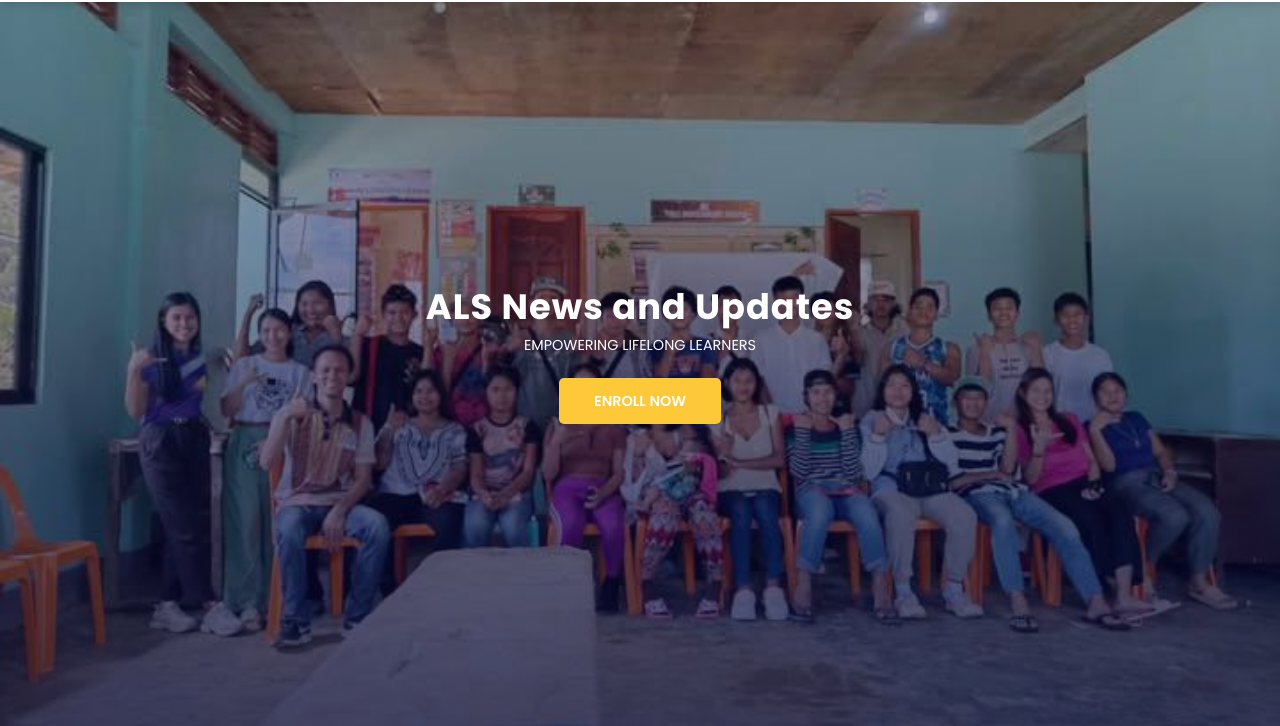
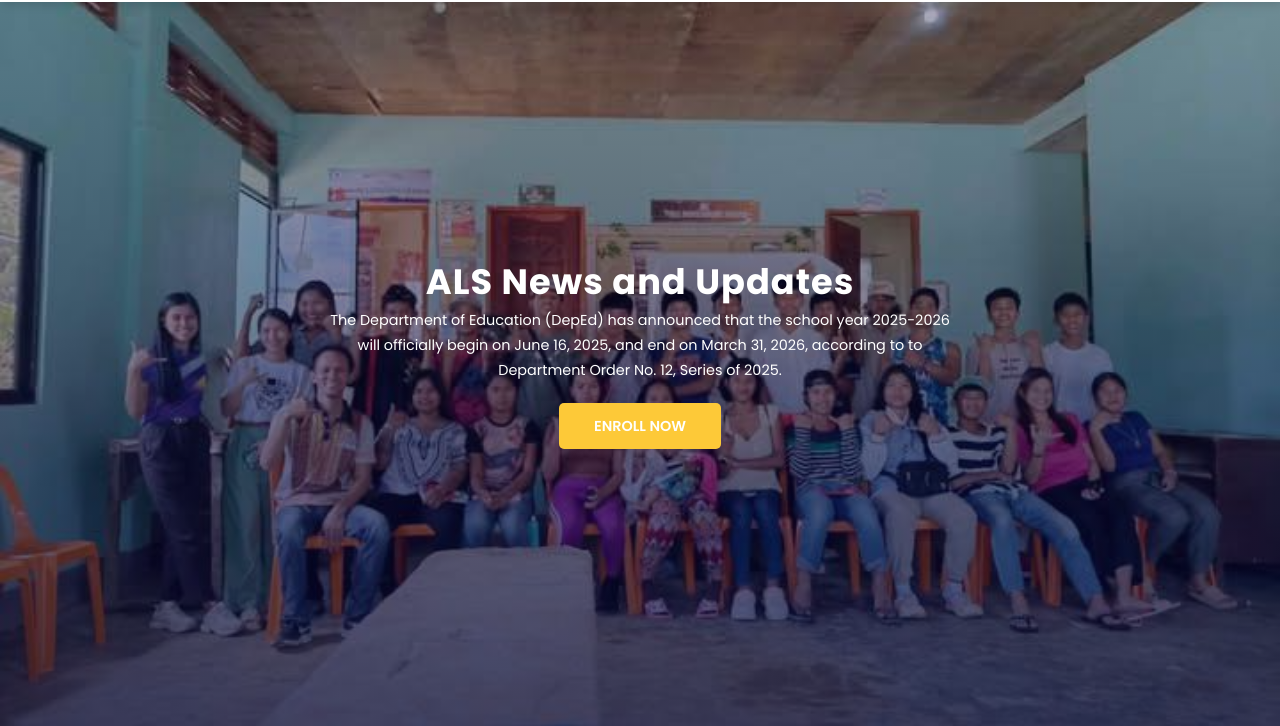
Before and after one commit to Lourivel/ALSsankanan, a plain HTML site: page update.html in a window 1280 px wide. Shown: the part 74-800 px from the top of the page. Drawn offline with nearby package versions, Linux system fonts and the light colour scheme.

Commit message:
Update update.html

```diff
--- a/update.html
+++ b/update.html
@@ -38,7 +38,7 @@
 		<h2>
 			ALS News and Updates
 		</h2>
-		<p>EMPOWERING LIFELONG LEARNERS</p>
+		<p>The Department of Education (DepEd) has announced that the school year 2025-2026 will officially begin on June 16, 2025, and end on March 31, 2026, according to to Department Order No. 12, Series of 2025.</p>
 		<div class="btn">
 			<a href="https://forms.gle/ip9j2yQZU1TFwwaM8" class="yellow">ENROLL NOW</a>
 		</div>
```
